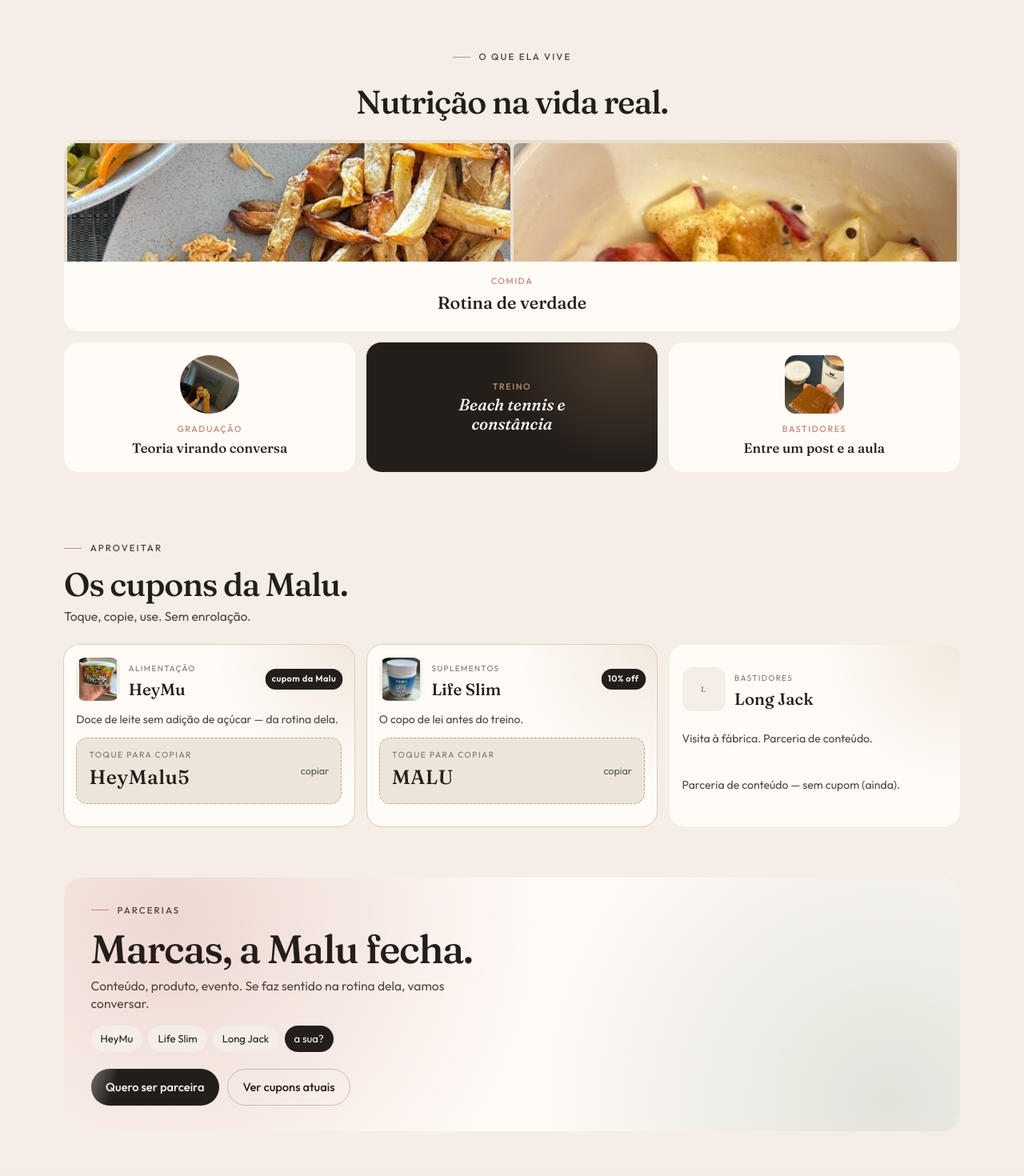
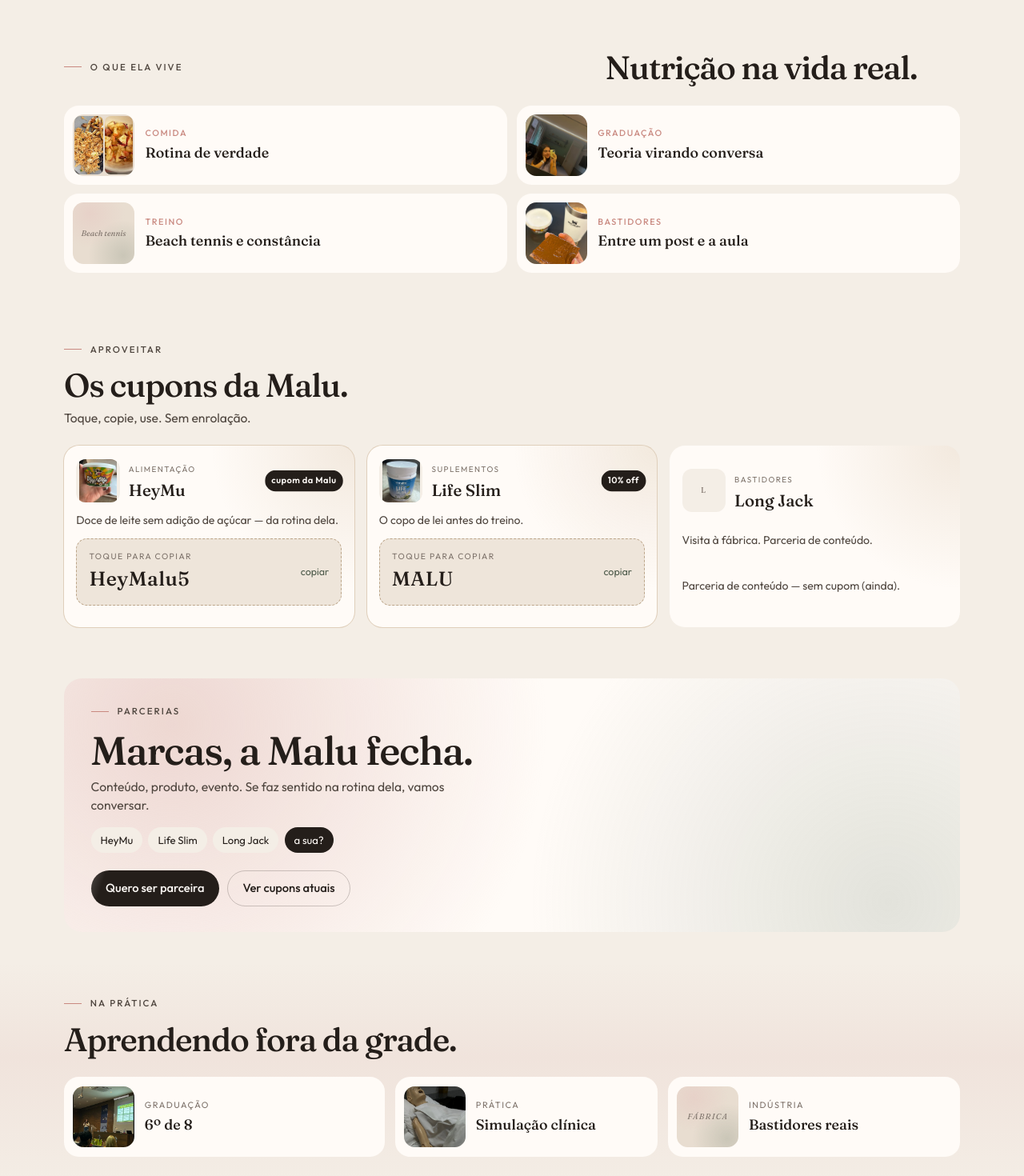
Before and after one commit to Lucash67/malu_nutri, a React (Vite) app: page / in a window 1280 px wide. Shown: the part 1240-2710 px from the top of the page at 80% size. Built offline with nearby package versions, Linux system fonts and the light colour scheme.

Commit message:
Restore the rectangular share and practice cards.
Co-authored-by: Cursor <cursoragent@cursor.com>

```diff
--- a/src/components/Practice.tsx
+++ b/src/components/Practice.tsx
@@ -1,17 +1,9 @@
 import { Media } from "./Media";
 
-const items: {
-  k: string;
-  title: string;
-  tone: "cover" | "stack" | "plain";
-  img?: string;
-  alt?: string;
-  placeholder: string;
-}[] = [
+const items = [
   {
     k: "Graduação",
     title: "6º de 8",
-    tone: "cover",
     img: "/images/unifor.jpg",
     alt: "Malu apresentando no auditório da Unifor",
     placeholder: "Graduação",
@@ -19,7 +11,6 @@ const items: {
   {
     k: "Prática",
     title: "Simulação clínica",
-    tone: "stack",
     img: "/images/aula-simulacao.jpg",
     alt: "Aula de simulação clínica na graduação de Nutrição",
     placeholder: "Aula prática",
@@ -27,7 +18,6 @@ const items: {
   {
     k: "Indústria",
     title: "Bastidores reais",
-    tone: "plain",
     placeholder: "Fábrica",
   },
 ];
@@ -42,10 +32,8 @@ export function Practice() {
         </div>
         <div className="practice__mosaic">
           {items.map((item) => (
-            <article className={`practice__item practice__item--${item.tone}`} key={item.k} data-reveal>
-              {item.tone !== "plain" ? (
-                <Media src={item.img} alt={item.alt} placeholder={item.placeholder} shape="thumb" />
-              ) : null}
+            <article className="practice__item" key={item.k} data-reveal>
+              <Media src={item.img} alt={item.alt} placeholder={item.placeholder} shape="thumb" />
               <div>
                 <span>{item.k}</span>
                 <h3>{item.title}</h3>
--- a/src/components/Share.tsx
+++ b/src/components/Share.tsx
@@ -3,7 +3,6 @@ import { Media } from "./Media";
 const pieces: {
   tag: string;
   title: string;
-  tone: "feature" | "stack" | "note" | "flip";
   img?: string;
   alt?: string;
   extra?: { src: string; alt: string };
@@ -12,7 +11,6 @@ const pieces: {
   {
     tag: "Comida",
     title: "Rotina de verdade",
-    tone: "feature",
     img: "/images/refeicao.jpg",
     alt: "Prato da rotina: frango, batata, feijão, arroz e salada",
     extra: { src: "/images/lanche-fruta.jpg", alt: "Lanche da rotina: maçã com canela" },
@@ -21,7 +19,6 @@ const pieces: {
   {
     tag: "Graduação",
     title: "Teoria virando conversa",
-    tone: "stack",
     img: "/images/malu-estudo.jpg",
     alt: "Malu no quarto-escritório, estudando com o notebook aberto",
     placeholder: "Foto do estudo",
@@ -29,13 +26,11 @@ const pieces: {
   {
     tag: "Treino",
     title: "Beach tennis e constância",
-    tone: "note",
     placeholder: "Beach tennis",
   },
   {
     tag: "Bastidores",
     title: "Entre um post e a aula",
-    tone: "flip",
     img: "/images/lanche.jpg",
     alt: "Lanche da rotina na mão, entre o estudo e o dia",
     placeholder: "Foto dos bastidores",
@@ -52,16 +47,14 @@ export function Share() {
         </div>
         <div className="share__list">
           {pieces.map((item) => (
-            <article className={`share-card share-card--${item.tone}`} key={item.title} data-reveal>
-              {item.tone !== "note" ? (
+            <article className="share-card" key={item.title} data-reveal>
               <Media
                 src={item.img}
                 alt={item.alt}
                 extra={item.extra}
                 placeholder={item.placeholder}
-                  shape={item.tone === "feature" ? "wide" : "thumb"}
+                shape="thumb"
               />
-              ) : null}
               <div className="share-card__body">
                 <p className="share-card__tag">{item.tag}</p>
                 <h3>{item.title}</h3>
--- a/src/styles/global.css
+++ b/src/styles/global.css
@@ -834,14 +834,8 @@ section[id] {
 
 .share__head {
   display: grid;
-  justify-items: center;
   gap: 0.7rem;
   margin-bottom: 1.6rem;
-  text-align: center;
-}
-
-.share__head .kicker {
-  justify-content: center;
 }
 
 .share__head h2,
@@ -854,90 +848,18 @@ section[id] {
 
 .share__list {
   display: grid;
-  grid-template-columns: 1fr 1fr;
   gap: 0.7rem;
 }
 
 .share-card {
   display: grid;
-  justify-items: center;
+  grid-template-columns: 4.8rem 1fr;
+  align-items: center;
+  gap: 0.85rem;
   overflow: hidden;
+  padding: 0.7rem 0.85rem 0.7rem 0.7rem;
   border-radius: 1.15rem;
   background: var(--white);
-  text-align: center;
-}
-
-.share-card--feature {
-  grid-column: 1 / -1;
-  grid-template-columns: 1fr;
-}
-
-.share-card--feature .media {
-  width: 100%;
-  height: 7.2rem;
-  border-radius: 0;
-}
-
-.share-card--feature .media img {
-  width: 100%;
-  height: 100%;
-  max-width: none;
-  max-height: none;
-  object-fit: cover;
-}
-
-.share-card--feature .share-card__body {
-  padding: 0.85rem 1rem 1rem;
-}
-
-.share-card--stack,
-.share-card--flip {
-  padding: 1rem 0.75rem 1.05rem;
-  gap: 0.7rem;
-}
-
-.share-card--stack .media,
-.share-card--flip .media {
-  width: 4.6rem;
-  height: 4.6rem;
-  border-radius: 50%;
-}
-
-.share-card--stack .media img {
-  object-position: 38% 46%;
-}
-
-.share-card--note {
-  min-height: 100%;
-  align-content: center;
-  justify-items: center;
-  padding: 1.15rem 0.9rem;
-  background:
-    radial-gradient(circle at 88% 0, color-mix(in srgb, var(--gold) 28%, transparent), transparent 42%),
-    var(--ink);
-  color: var(--white);
-}
-
-.share-card--note .share-card__tag {
-  color: var(--gold);
-}
-
-.share-card--note h3 {
-  max-width: 11ch;
-  margin-inline: auto;
-  font-size: 1.22rem;
-  font-style: italic;
-  line-height: 1.2;
-}
-
-.share-card--flip {
-  grid-column: 1 / -1;
-  grid-template-columns: 1fr;
-}
-
-.share-card--flip .media {
-  order: 0;
-  border-radius: 0.85rem;
 }
 
 .share-card__body {
@@ -955,7 +877,7 @@ section[id] {
 .share-card h3 {
   margin: 0.12rem 0 0;
   font-family: var(--font-serif);
-  font-size: 1.05rem;
+  font-size: 1.12rem;
   font-weight: 520;
 }
 
@@ -1136,14 +1058,6 @@ section[id] {
   background: linear-gradient(180deg, transparent, color-mix(in srgb, var(--blush-soft) 28%, transparent) 40%, transparent);
 }
 
-.practice__head {
-  text-align: center;
-}
-
-.practice__head .kicker {
-  justify-content: center;
-}
-
 .practice__head h2 {
   font-size: clamp(1.7rem, 6.2vw, 2.55rem);
   margin-bottom: 0.8rem;
@@ -1151,81 +1065,35 @@ section[id] {
 
 .practice__mosaic {
   display: grid;
-  grid-template-columns: 1fr 1fr;
-  gap: 0.7rem;
+  gap: 0.8rem;
   margin-top: 1.6rem;
 }
 
 .practice__item {
   display: grid;
-  justify-items: center;
+  grid-template-columns: 4.8rem 1fr;
+  align-items: center;
+  gap: 0.8rem;
   overflow: hidden;
-  padding: 1rem 0.75rem 1.05rem;
+  padding: 0.7rem;
   border-radius: 1.15rem;
   background: var(--white);
-  text-align: center;
-}
-
-.practice__item--cover {
-  grid-column: 1 / -1;
-  color: inherit;
-  min-height: 0;
-}
-
-.practice__item--cover .media {
-  position: static;
-  width: 4.6rem;
-  height: 4.6rem;
-  margin-bottom: 0.7rem;
-  border-radius: 50%;
-}
-
-.practice__item--cover .media img {
-  width: 100%;
-  height: 100%;
-  object-fit: cover;
-  object-position: center 35%;
-  filter: none;
-}
-
-.practice__item--cover > div {
-  position: static;
-  min-height: 0;
-  padding: 0;
-}
-
-.practice__item--cover span {
-  color: var(--blush);
-}
-
-.practice__item--stack .media {
-  width: 4.6rem;
-  height: 4.6rem;
-  margin-bottom: 0.7rem;
-  border-radius: 0.85rem;
-}
-
-.practice__item--stack .media img {
-  width: 100%;
-  height: 100%;
-  object-fit: cover;
-}
-
-.practice__item--stack > div {
-  padding: 0;
-}
-
-.practice__item--plain {
-  min-height: 0;
-  padding: 1rem 0.75rem 1.05rem;
-  background:
-    radial-gradient(circle at 12% 20%, color-mix(in srgb, var(--blush-soft) 70%, transparent), transparent 50%),
-    var(--paper-deep);
-  align-content: center;
+}
+
+.practice__item img,
+.practice__item .media {
+  margin-bottom: 0;
+}
+
+.practice__item span,
+.practice__item h3,
+.practice__item p {
+  padding-inline: 0;
 }
 
 .practice__item span {
   display: block;
+  padding-top: 0;
   color: var(--ink-faint);
   font-size: 0.68rem;
   letter-spacing: 0.14em;
@@ -1235,8 +1103,13 @@ section[id] {
 .practice__item h3 {
   margin: 0.15rem 0 0;
   font-family: var(--font-serif);
-  font-size: 1.08rem;
+  font-size: 1.12rem;
   font-weight: 520;
+}
+
+.practice__item p {
+  color: var(--ink-soft);
+  font-size: 0.92rem;
 }
 
 /* ——— partners ——— */
@@ -2166,10 +2039,6 @@ section[id] {
   .chapters__path {
     grid-template-columns: 1fr 1fr;
   }
-
-  .share-card--feature {
-    grid-column: 1 / -1;
-  }
 }
 
 @media (min-width: 980px) {
@@ -2268,34 +2137,13 @@ section[id] {
     grid-template-columns: 1fr 1fr;
   }
 
+  .share__head {
+    grid-template-columns: 1.2fr 0.8fr;
+    align-items: end;
+  }
+
   .share__list {
-    grid-template-columns: 1fr 1fr 1fr;
-    gap: 0.85rem;
-  }
-
-  .share-card--feature {
-    grid-column: 1 / -1;
-    grid-template-columns: 1fr;
-  }
-
-  .share-card--feature .media {
-    height: 9.5rem;
-  }
-
-  .share-card--feature .share-card__body {
-    padding: 1.05rem 1.2rem 1.15rem;
-  }
-
-  .share-card--feature h3 {
-    font-size: 1.35rem;
-  }
-
-  .share-card--note h3 {
-    font-size: 1.28rem;
-  }
-
-  .share-card--flip {
-    grid-column: auto;
+    grid-template-columns: 1fr 1fr;
   }
 
   .share-card:nth-child(1) {
@@ -2320,12 +2168,7 @@ section[id] {
   }
 
   .practice__mosaic {
-    grid-template-columns: repeat(3, 1fr);
-    align-items: stretch;
-  }
-
-  .practice__item--cover {
-    grid-column: auto;
+    grid-template-columns: 1.1fr 0.9fr 1fr;
   }
 
   .hero__map {
```
Lines whose indentation alone changed are shown as unchanged.
